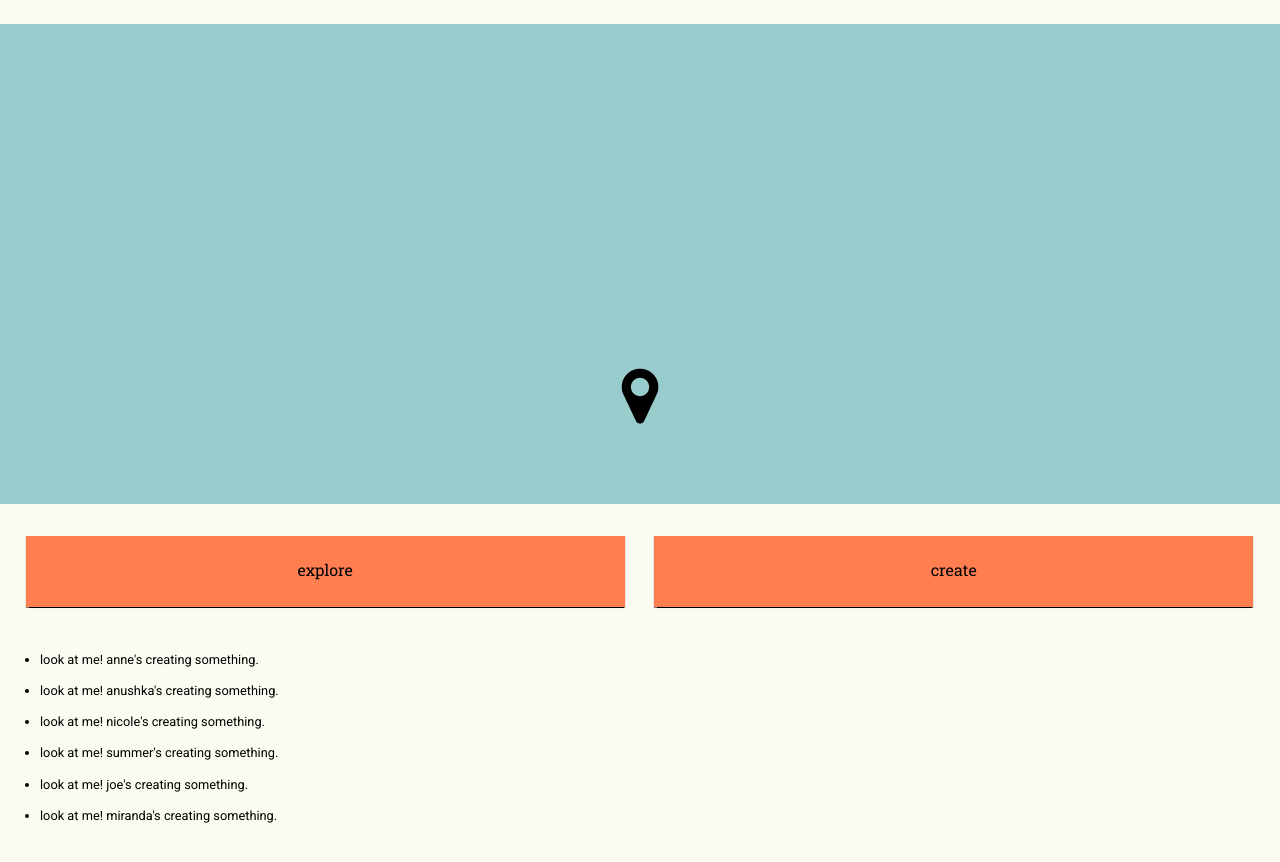
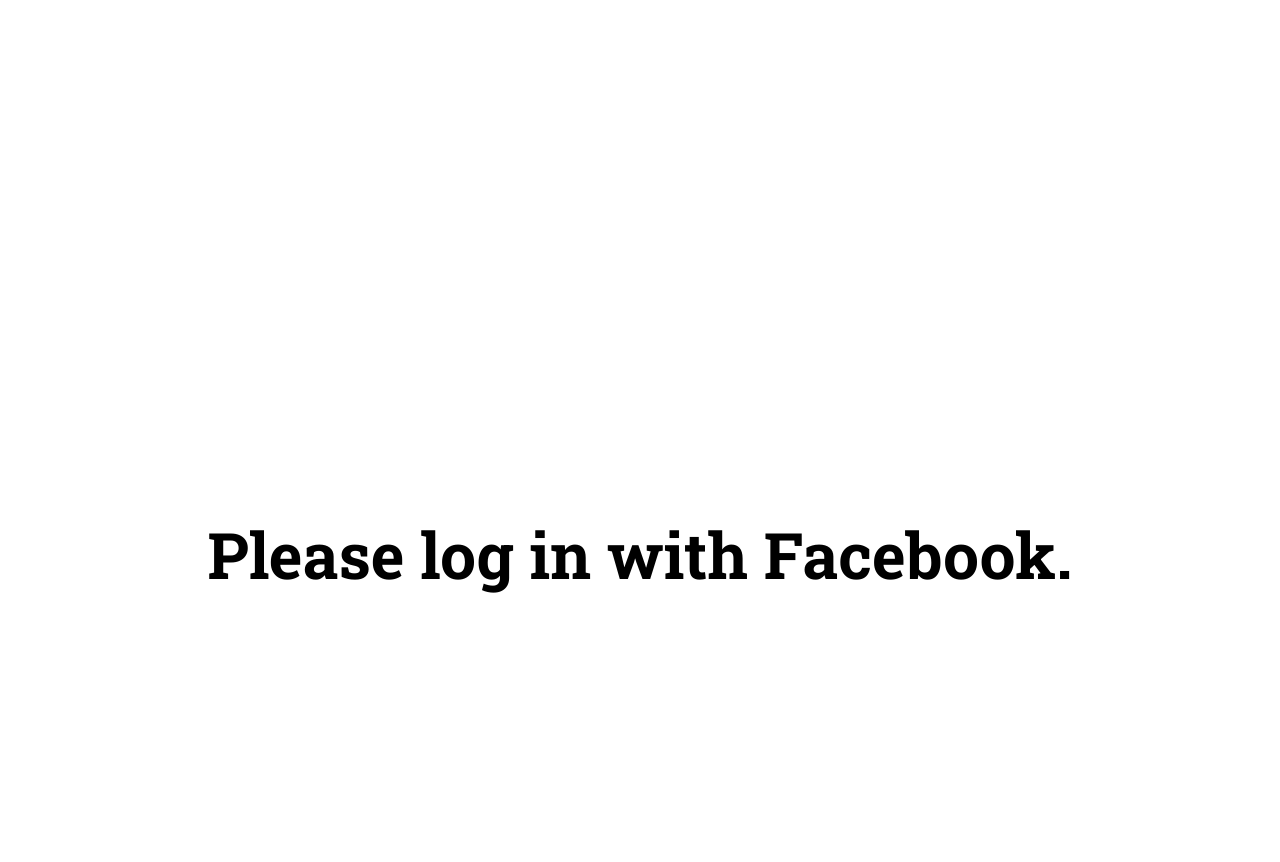
Before and after one commit to suyeonson/2014-technovation-challenge, a plain HTML site: page 0.html in a window 1280 px wide. Before the commit the page ends 839 px from the top, so only its background shows below. Drawn offline with nearby package versions, Linux system fonts and the light colour scheme.

Commit message:
change ALL the things

```diff
--- a/main.html
+++ b/0.html
@@ -1,14 +1,13 @@
 <!DOCTYPE html>
 <html>
 <head>
-	<script src="http://code.jquery.com/jquery-1.11.0.min.js"></script>
-	<script src="script.js"></script>
-	<link rel="stylesheet" type="text/css" href="wireframe.css">
-	<link href='http://fonts.googleapis.com/css?family=Roboto:400,300,700|Roboto+Slab:400,300,700' rel='stylesheet' type='text/css'>
-	<link href="http://netdna.bootstrapcdn.com/font-awesome/4.0.3/css/font-awesome.css" rel="stylesheet">
-	<meta name="viewport" content="width=device-width, initial-scale=1.0, maximum-scale=1.0, user-scalable=0">
+	<link type="text/css" rel="stylesheet" href="wireframe.css"/>
+    <link href='http://fonts.googleapis.com/css?family=Roboto+Slab:400,300,700|Roboto:400,300,500,700' rel='stylesheet' type='text/css'/>
+    <script src="http://code.jquery.com/jquery-1.9.1.min.js"></script>
+    <script src="http://code.jquery.com/mobile/1.4.2/jquery.mobile-1.4.2.min.js"></script>
 </head>
 <body>
+	<div id="pg0">Please log in with Facebook.</div>
 	<div id="fb-root"></div>
 	<script>
 	  window.fbAsyncInit = function() {
@@ -47,29 +46,6 @@
 	    });
 	  }
 	</script>
-
 	<fb:login-button show-faces="true" width="200" max-rows="1"></fb:login-button>
-
-	<div class="content">
-		<div id="map">
-			<span id="checkin"><i class="fa fa-map-marker"></i></span>
-		</div>
-		<div class="crex">
-			<span id="explore">explore</span>
-		</div>
-		<div class="crex">
-			<span id="create">create</span>
-		</div>
-		<div id="activity">
-			<ul>
-				<li>look at me! anne's creating something.</li>
-				<li>look at me! anushka's creating something.</li>
-				<li>look at me! nicole's creating something.</li>
-				<li>look at me! summer's creating something.</li>
-				<li>look at me! joe's creating something.</li>
-				<li>look at me! miranda's creating something.</li>
-			</ul>
-		</div>
-	</div>
 </body>
 </html>
--- a/wireframe.css
+++ b/wireframe.css
@@ -1,71 +1,70 @@
-* {
-	font-family: "Roboto", sans-serif;
-	margin: 0;
+html, body {
 	height: 100%;
+	margin: 0px;
+	padding: 0px
 }
-html {
-	margin: 0;
-	background-color: #fbfbf1;
+#pg0 {
+	font-family: "Roboto Slab", serif;
+	text-align: center;
+	margin-top: 40%;
+	font-weight: 700;
+	font-size: 4em;
+}
+#map-canvas {
+	height: 50%;
+	margin-top: 5%;
 }
 #fb-root {
 	width: 100%;
 	height: 3%;
 }
+.fb_iframe_widget {
 
-.fb_iframe_widget {
-	height: 10px;
-
+	height: 50%;
+	width: 50%;
+	text-align: center;
 }
-
 .fb_iframe_widget span {
-	padding: 0px 0px 10px 10px;
+	padding: 5% 5% 5% 5%
 }
-
-a {
-	text-decoration: none;
-	color: #000000;
+#activity, #projects {
+	margin-left: 5%;
+	margin-right: 5%;
 }
-.content {
-	background-color: #fbfbf1;
-	width: 100%;
-	height: 100%;
+#activitylist, #projectslist {
+	background-color: #e9e9e9;
+}
+h1 {
+	font-family: "Roboto Slab", serif;
 	font-size: 1em;
+	margin-bottom: 0;
 }
-#map {
-	background-color: #99cccc;
-	height: 60%;
-	position: relative;
-}
-#checkin {
-	font-size: 4em;
-	text-align: center;
-	bottom: 0;
-	height: 30%;
-	width: 100%;
-	position: absolute;
+ul {
+	font-family: "Roboto", sans-serif;
+	font-size: 0.8em;
+	margin-top: 0;
+	padding-top: 3%;
+	padding-bottom: 3%;
+	margin-bottom: 0;
 }
 .crex {
-	margin-top: 2.5%;
+	margin-top: 4%;
 	margin-bottom: 2%;
-	margin-left: 2%;
-	background-color: #ff7f50;
-	height: 6%;
-	width: 46.8%;
+	margin-left: 1%;
+	background-color: #47B854;
+	height: 5%;
+	width: 42%;
 	display: inline-block;
 	-webkit-box-shadow: 0 0.5px 1px rgb(0,0,0);
 	-moz-box-shadow: 0 0.5px 1px rgb(0,0,0);
 	text-align: center;
-	padding-top: 1.8%;
 }
 #explore, #create {
 	font-family: "Roboto Slab", serif;
 }
-#activity {
-	height: 3.1%;
-	margin: 0;
-	margin-top: 1.5%;
+.ion-location {
+	margin-top: 4%;
+	font-size: 3em;
+	padding-left: 2%;
+	padding-right: 2%;
 }
-#activity ul li {
-	font-size: 0.8em;
-	padding-bottom: 0.5em;
-}
```
Also changed, not shown: 1.html (added, +87 -0 lines).
